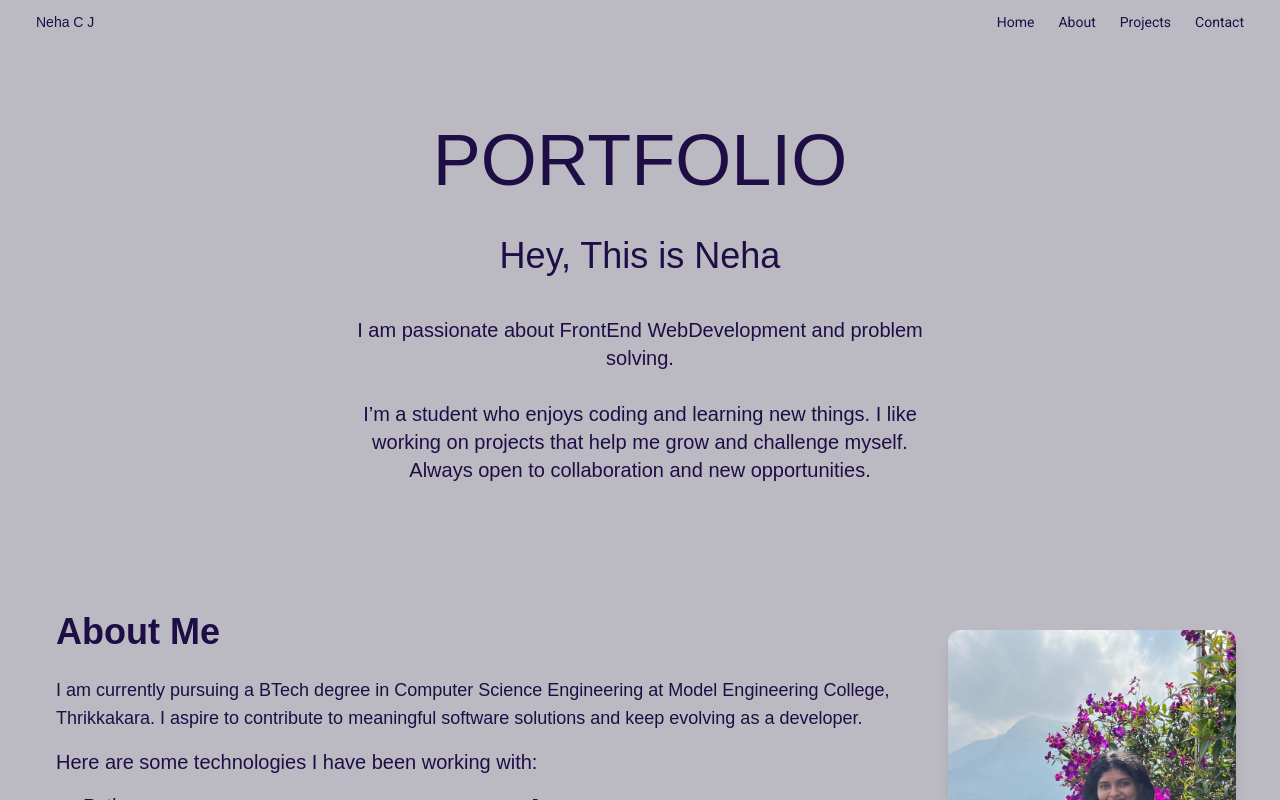
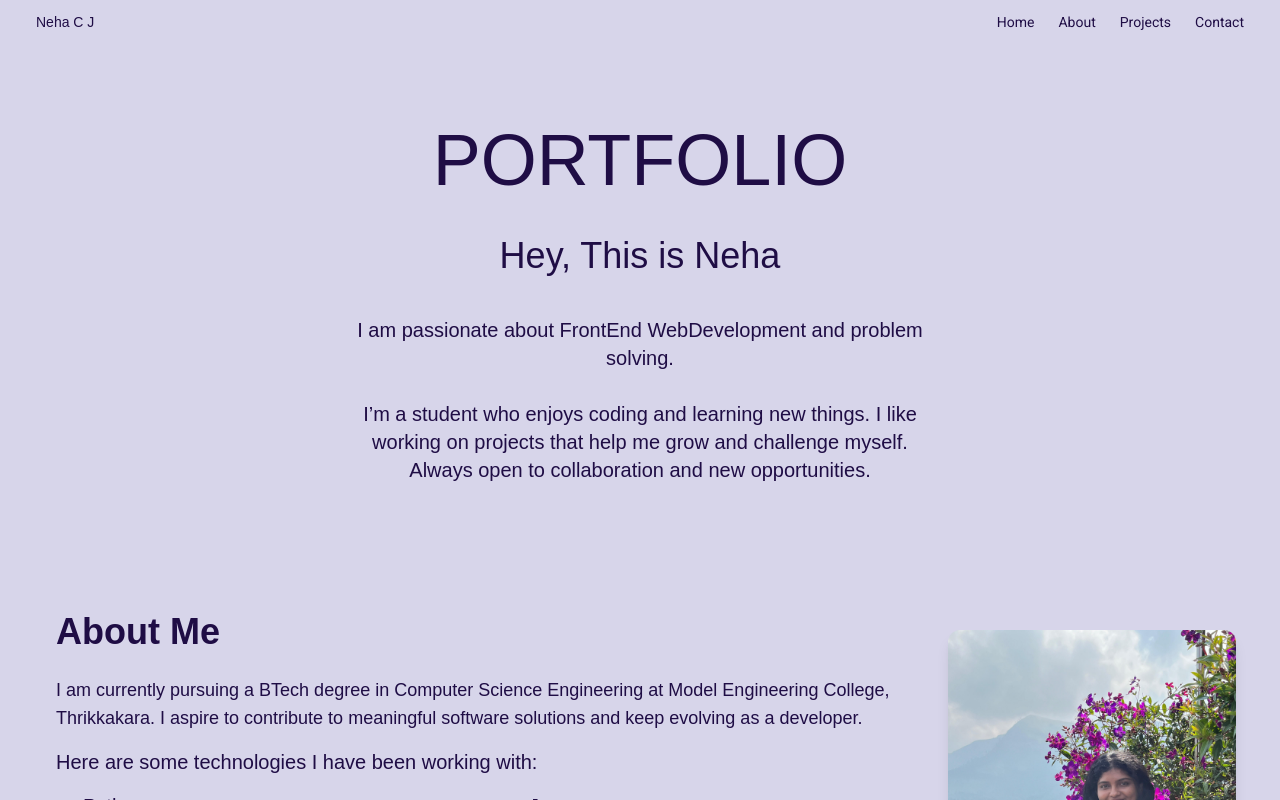
Before and after one commit to neha-cj/MyPortfolio, a React (Vite) app: page / in a window 1280 px wide. Shown: the top 800 px of the page. Built offline with nearby package versions, Linux system fonts and the light colour scheme.

Commit message:
update color

```diff
--- a/src/App.jsx
+++ b/src/App.jsx
@@ -28,7 +28,7 @@ const projects = [
 function App() {
   return (
     <>
-      <nav className="sticky top-0 bg-[#bbbac3] px-4 py-3 flex justify-between items-center">
+      <nav className="sticky top-0 bg-[#d7d5ea] px-4 py-3 flex justify-between items-center">
         <div className="text-sm">Neha C J</div>
         <ul className="invisible sm:visible flex text-sm space-x-6 font-roboto">
           <li className="hover:text-[#1e8186] cursor-pointer">Home</li>
--- a/src/index.css
+++ b/src/index.css
@@ -7,6 +7,6 @@ body {
   margin-left: 20px;
   margin-right: 20px;
   font-family:Arial, Helvetica, sans-serif;
-  background-color: #bbbac3;
+  background-color: #d7d5ea;
   color: #1f0d45 ;
 }
```
